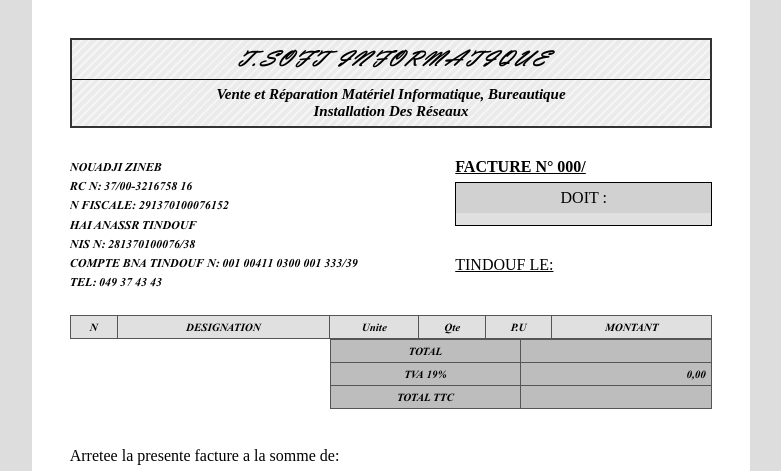
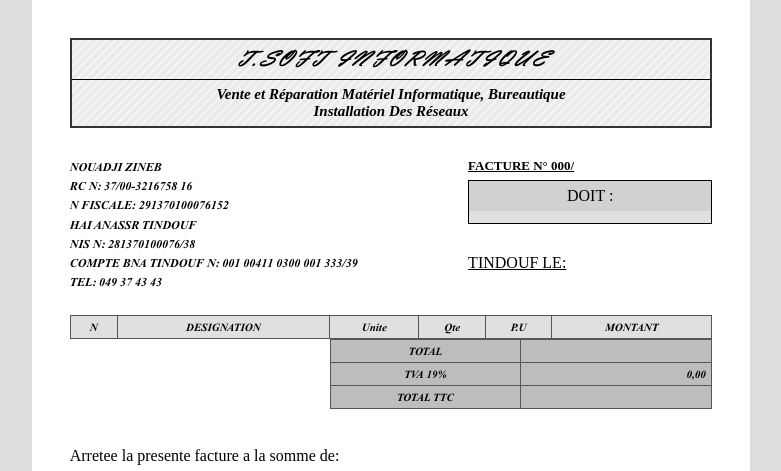
Before and after one commit to certificate-37/tsoft-invoice, a Flask app: template templates/invoice.html in a window 1280 px wide. Shown: the top 471 px of the page, without its empty margins (249-1030 px from the left). Run offline with Flask 3, Linux system fonts and the light colour scheme; the template is opened without the code that fills it, so the values that code supplies are empty; some web fonts are replaced.

Commit message:
changesv4

```diff
--- a/templates/invoice.html
+++ b/templates/invoice.html
@@ -1,3 +1,4 @@
+
 <!DOCTYPE html>
 <html>
 <head>
@@ -93,7 +94,7 @@
 
 .supplier-info {
     float: left;
-    width: 55%;
+    width: 58%;
     font-size: 12px;
     font-weight: 650;
     line-height: 1.6;
@@ -106,15 +107,14 @@
 
 .invoice-meta {
     float: right;
-    width: 40%;
-    display: flex;
-    flex-direction: column;
+    width: 38%;
 }
 
 .invoice-title-box {
     font-weight: bold;
     text-decoration: underline;
     margin-bottom: 6px;
+    font-size: 13px;
 }
 
 .client-box {
@@ -148,6 +148,7 @@
     border-top: none;
     border-bottom: 1.5px solid #000000;
 }
+
 .date-line {
     margin-top: 8mm;
     font-family: "Cooper Black", serif;
```
